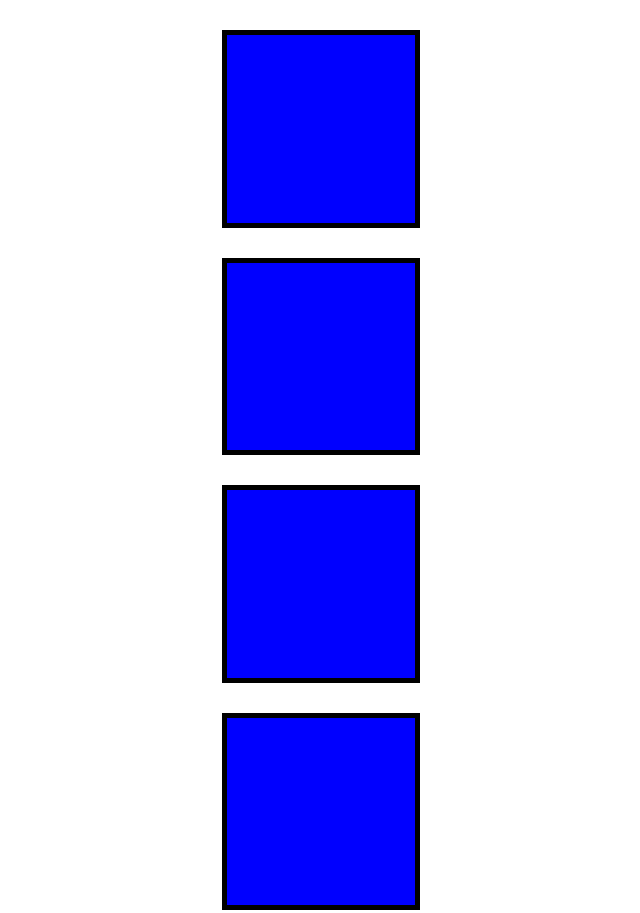
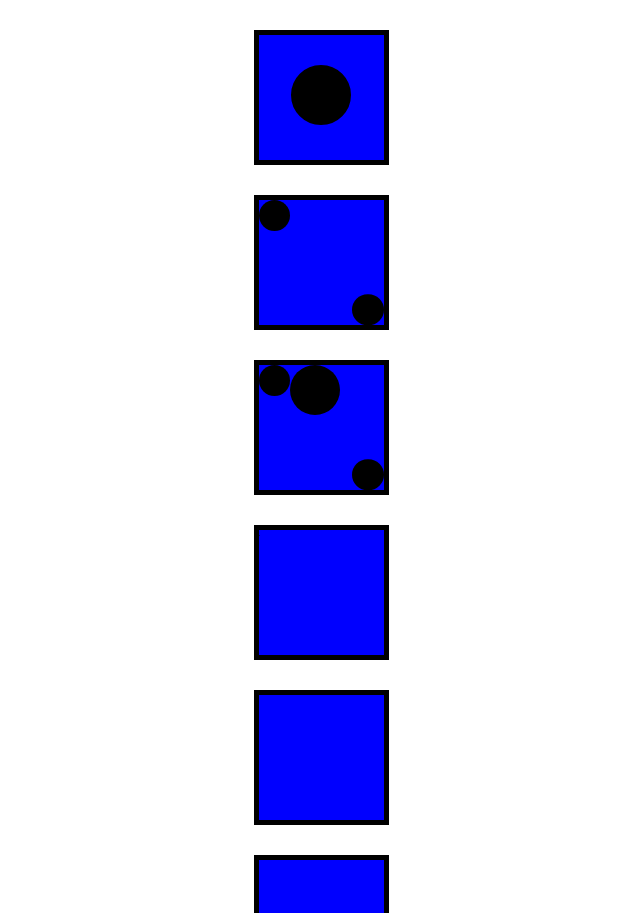
Before and after one commit to geekwise-nicole-deltoro/dice, a plain HTML site: page index.html in a window 1280 px wide. Shown: the top 913 px of the page, without its empty margins (319-959 px from the left). Drawn offline with Linux system fonts and the light colour scheme.

Commit message:
revised
still trying to fix this!

```diff
--- a/css/style.css
+++ b/css/style.css
@@ -1,27 +1,100 @@
 html,body{
     margin: 0 auto;
     padding: 0;
+    width: 100%;
+    height: auto;
     font-size: 62.5%;
 }
 
 div{
     margin: 0 auto;
     margin-top: 3rem;
-    width: 30em;
-    height: 30em;
+    padding: 0;
+    width: 20em;
+    height: 20em;
     background-color: blue;
     border: 0.5rem solid black;
 
 }
 
-div > div{
+#inside{
     position: relative;
-    justify-content: space-around;
     padding: 0;
-    width: 9em;
-    height: 9em;
+    width: 5rem;
+    height: 5rem;
     background-color: black;
     border-radius: 50rem;
-    top 50%;
-    transform: translateY(-50%);
 }
+
+#circle1{
+  float: left;
+  margin: 0 auto;
+  height: 5em;
+  width: 5em;
+  border-radius: 50rem;
+  background-color: #000000;
+  position: relative;
+}
+
+#circle2{
+    border-radius: 50rem;
+    position: relative;
+    background-color: black;
+    height: 5em;
+    width: 5em;
+    float: right;
+    margin: 0 auto;
+    padding: 0;
+    top: 50%;
+    transform: translateY(100%);
+}
+
+#circle3{
+  float: left;
+  margin: 0 auto;
+  height: 5em;
+  width: 5em;
+  border-radius: 50rem;
+  background-color: #000000;
+  position: relative;
+}
+
+#circle4{
+    border-radius: 50rem;
+    position: relative;
+    background-color: black;
+    height: 5em;
+    width: 5em;
+    float: right;
+    margin: 0 auto;
+    padding: 0;
+    top: 50%;
+    transform: translateY(100%);
+}
+
+
+#circle-five{
+    border-radius: 50rem;
+    position: absolute;
+    background-color: black;
+    height: 5rem;
+    width: 5rem;
+
+
+}
+
+
+#circle6{
+    border-radius: 50rem;
+    position: relative;
+    background-color: black;
+    height: 5em;
+    width: 5em;
+    float: right;
+    margin: 0 auto;
+    padding: 0;
+    top: 50%;
+    transform: translateY(100%);
+
+
+}
--- a/index.html
+++ b/index.html
@@ -4,16 +4,30 @@
 <link rel="stylesheet" type="text/css" href="css/style.css"/>
     </head>
 <body>
-    <div> </div>
+<div id="box1"><div id="inside"> </div></div>
 
-    <div id="box2"> </div>
+<div id="box2">
+<span id="circle1"></span>
+<span id="circle2"></span></div>
 
-    <div id="box3"> </div>
+<div id="three">
+<span id="circle3"></span>
+<span id="circle4"></span>
+<span id="circle-five"></span>
+</div>
 
-    <div id="box4"> </div>
+<div id="four">
 
-    <div id="box5"> </div>
+<span id="1"> </span>.
+<span id="2"></span>
+<span id="3"></span>
+<span id="4"></span>
 
-    <div id="box6"> </div>
+</div>
+
+    <div id="five"> </div>
+
+    <div id="six"> </div>
+
 </body>
 </html>
```
